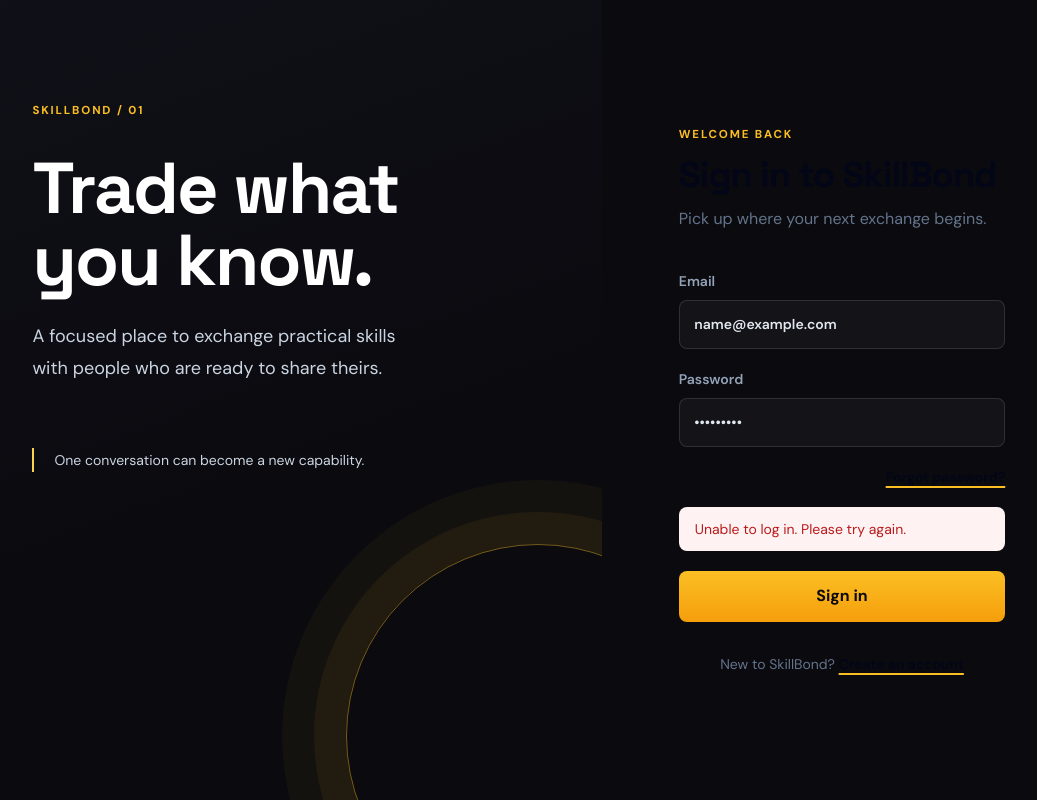
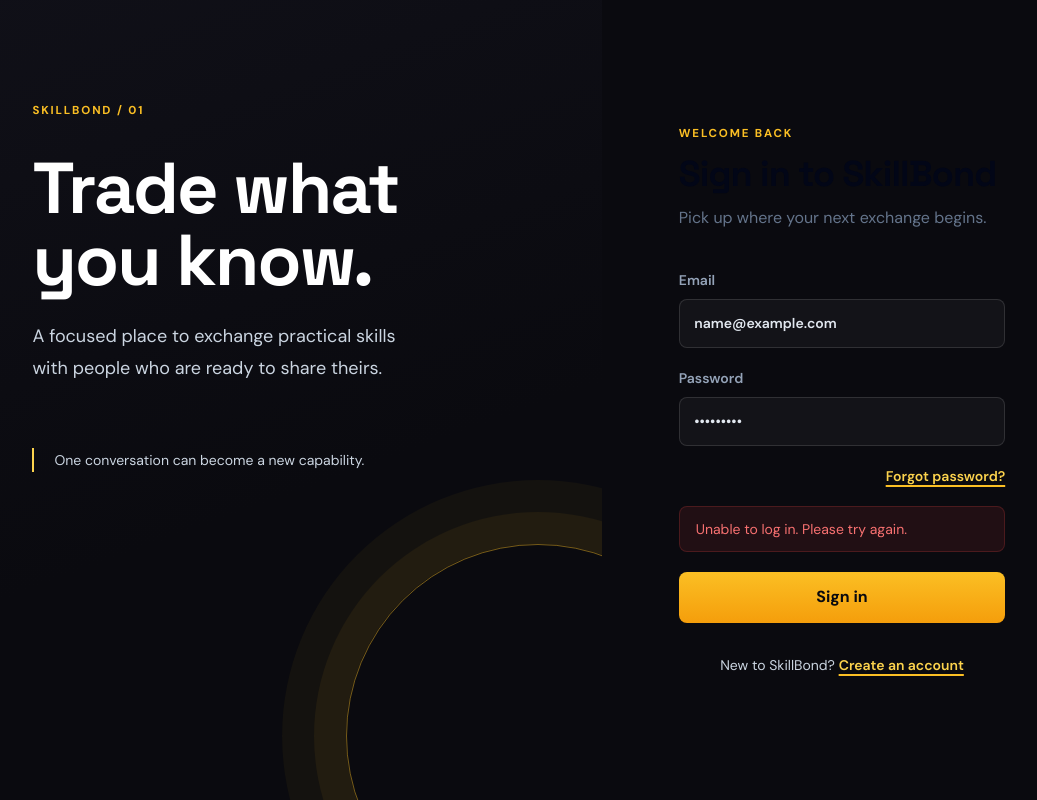
Before and after one commit to rudrachandre/Skillbond, a React (Vite) app in the folder client/: page / in a window 1280 px wide. Both pictures are taken after typing "name@example.com", "Sample123" into the empty fields and a click on the button "Sign in". Shown: the whole page, without its empty margins (70-1107 px from the left). Built offline with nearby package versions, Linux system fonts and the light colour scheme; no server answers.

Commit message:
fix: correct auth page link/error colors for dark theme contrast

```diff
--- a/client/src/pages/ForgotPassword.jsx
+++ b/client/src/pages/ForgotPassword.jsx
@@ -39,7 +39,7 @@ function ForgotPassword() {
         </div>
         <form className="space-y-5" onSubmit={handleSubmit}>
           <label className="field-label" htmlFor="email">Email<input className="field-input" id="email" name="email" onChange={(event) => setEmail(event.target.value)} required type="email" value={email} /></label>
-          {error && <p className="rounded-lg bg-red-50 px-4 py-3 text-sm text-red-700" role="alert">{error}</p>}
+          {error && <p className="rounded-lg border border-red-500/20 bg-red-500/10 px-4 py-3 text-sm text-red-400" role="alert">{error}</p>}
           {message && <p className="rounded-lg bg-green-50 px-4 py-3 text-sm text-green-700" role="status">{message}</p>}
           <button className="primary-button" disabled={isSubmitting} type="submit">{isSubmitting ? 'Sending...' : 'Send reset link'}</button>
         </form>
--- a/client/src/pages/Login.jsx
+++ b/client/src/pages/Login.jsx
@@ -48,11 +48,11 @@ function Login() {
         <form className="space-y-5" onSubmit={handleSubmit}>
           <label className="field-label" htmlFor="email">Email<input className="field-input" id="email" name="email" onChange={handleChange} required type="email" value={form.email} /></label>
           <label className="field-label" htmlFor="password">Password<input className="field-input" id="password" name="password" onChange={handleChange} required type="password" value={form.password} /></label>
-          <p className="text-right text-sm"><Link className="font-semibold text-slate-950 underline decoration-amber-400 decoration-2 underline-offset-4" to="/forgot-password">Forgot password?</Link></p>
-          {error && <p className="rounded-lg bg-red-50 px-4 py-3 text-sm text-red-700" role="alert">{error}</p>}
+          <p className="text-right text-sm"><Link className="font-semibold text-amber-300 underline decoration-amber-400 decoration-2 underline-offset-4" to="/forgot-password">Forgot password?</Link></p>
+          {error && <p className="rounded-lg border border-red-500/20 bg-red-500/10 px-4 py-3 text-sm text-red-400" role="alert">{error}</p>}
           <button className="primary-button" disabled={isSubmitting} type="submit">{isSubmitting ? 'Signing in...' : 'Sign in'}</button>
         </form>
-        <p className="mt-8 text-center text-sm text-slate-500">New to SkillBond? <Link className="font-semibold text-slate-950 underline decoration-amber-400 decoration-2 underline-offset-4" to="/register">Create an account</Link></p>
+        <p className="mt-8 text-center text-sm text-slate-300">New to SkillBond? <Link className="font-semibold text-amber-300 underline decoration-amber-400 decoration-2 underline-offset-4" to="/register">Create an account</Link></p>
       </motion.section>
     </main>
   )
--- a/client/src/pages/Register.jsx
+++ b/client/src/pages/Register.jsx
@@ -48,7 +48,7 @@ function Register() {
           <label className="field-label" htmlFor="name">Name<input className="field-input" id="name" name="name" onChange={handleChange} required type="text" value={form.name} /></label>
           <label className="field-label" htmlFor="email">Email<input className="field-input" id="email" name="email" onChange={handleChange} required type="email" value={form.email} /></label>
           <label className="field-label" htmlFor="password">Password<input className="field-input" id="password" minLength="6" name="password" onChange={handleChange} required type="password" value={form.password} /></label>
-          {error && <p className="rounded-lg bg-red-50 px-4 py-3 text-sm text-red-700" role="alert">{error}</p>}
+          {error && <p className="rounded-lg border border-red-500/20 bg-red-500/10 px-4 py-3 text-sm text-red-400" role="alert">{error}</p>}
           <button className="primary-button" disabled={isSubmitting} type="submit">{isSubmitting ? 'Creating account...' : 'Create account'}</button>
         </form>
         <p className="mt-8 text-center text-sm text-slate-500">Already a member? <Link className="font-semibold text-slate-950 underline decoration-amber-400 decoration-2 underline-offset-4" to="/">Sign in</Link></p>
--- a/client/src/pages/ResetPassword.jsx
+++ b/client/src/pages/ResetPassword.jsx
@@ -53,7 +53,7 @@ function ResetPassword() {
         <form className="space-y-5" onSubmit={handleSubmit}>
           <label className="field-label" htmlFor="newPassword">New password<input className="field-input" id="newPassword" minLength={6} name="newPassword" onChange={handleChange} required type="password" value={form.newPassword} /></label>
           <label className="field-label" htmlFor="confirmPassword">Confirm password<input className="field-input" id="confirmPassword" name="confirmPassword" onChange={handleChange} required type="password" value={form.confirmPassword} /></label>
-          {error && <p className="rounded-lg bg-red-50 px-4 py-3 text-sm text-red-700" role="alert">{error}</p>}
+          {error && <p className="rounded-lg border border-red-500/20 bg-red-500/10 px-4 py-3 text-sm text-red-400" role="alert">{error}</p>}
           {success && <p className="rounded-lg bg-green-50 px-4 py-3 text-sm text-green-700" role="status">{success} Redirecting to sign in...</p>}
           <button className="primary-button" disabled={isSubmitting || Boolean(success)} type="submit">{isSubmitting ? 'Resetting...' : 'Reset password'}</button>
         </form>
```
